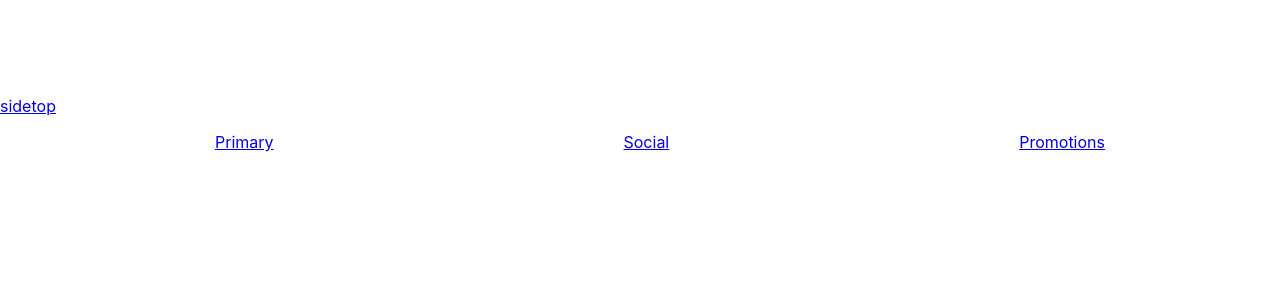
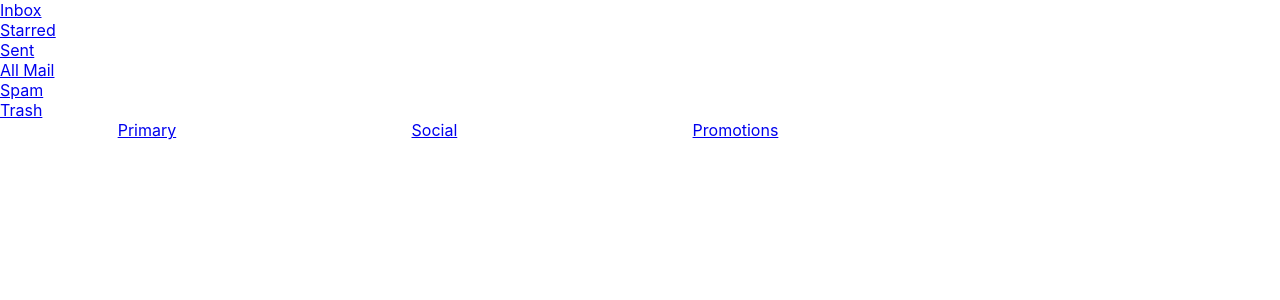
Before and after one commit to milosrancic/reactjs-gmail-clone, a React (Create React App) app: page /topnav in a window 1280 px wide. Shown: the top 300 px of the page. Built offline with nearby package versions, Linux system fonts and the light colour scheme; the HTML template or start-up script is replaced by a standard one.

Commit message:
created new file components

```diff
--- /dev/null
+++ b/src/components/SideNav/AllMail/AllMail.js
@@ -0,0 +1,11 @@
+import React from 'react'
+
+const AllMail = () => {
+  return (
+    <div>
+      ALL MAIL
+    </div>
+  )
+}
+
+export default AllMail;
--- /dev/null
+++ b/src/components/SideNav/Inbox/Inbox.js
@@ -0,0 +1,11 @@
+import React from 'react'
+
+const Inbox = () => {
+  return (
+    <div>
+      Inbox
+    </div>
+  )
+}
+
+export default Inbox;
--- /dev/null
+++ b/src/components/SideNav/Sent/Sent.js
@@ -0,0 +1,11 @@
+import React from 'react'
+
+const Sent = () => {
+  return (
+    <div>
+      SENT
+    </div>
+  )
+}
+
+export default Sent;
--- a/src/components/SideNav/SideNav.js
+++ b/src/components/SideNav/SideNav.js
@@ -1,5 +1,81 @@
 import React from "react";
+import "./SideNav.scss"
+import { Switch, Route, Link } from "react-router-dom";
 
-const SideNav = () => <p>this is SIDENAV component!</p>
+import AllMail from "./AllMail/AllMail";
+import Inbox from "./Inbox/Inbox";
+import Sent from "./Sent/Sent";
+import Starred from "./Starred/Starred";
+import Trash from "./Trash/Trash";
+import Spam from "./Spam/Spam";
+
+const SideNav = () => {
+  return (
+    <div className="SideNav">
+      <ul>
+        {/* <li>
+          <Link to="/sidenav/compose">Compose</Link>
+        </li> */}
+        <li>
+          <Link to="/inbox">Inbox</Link>
+        </li>
+        <li>
+          <Link to="/starred">Starred</Link>
+        </li>
+        <li>
+          <Link to="/sent">Sent</Link>
+        </li>
+        <li>
+          <Link to="/allmail">All Mail</Link>
+        </li>
+        <li>
+          <Link to="/spam">Spam</Link>
+        </li>
+        <li>
+          <Link to="/trash">Trash</Link>
+        </li>
+      </ul>
+
+
+      <Switch>
+        <Route path="/inbox">
+          <Inbox />
+        </Route>
+        <Route path="/starred">
+          <Starred />
+        </Route>
+        <Route path="/sent">
+          <Sent />
+        </Route>
+        <Route path="/allmail">
+          <AllMail />
+        </Route>
+        <Route path="/spam">
+          <Spam />
+        </Route>
+        <Route path="/trash">
+          <Trash />
+        </Route>
+      </Switch>
+    </div>
+  )
+}
 
 export default SideNav;
+
+//       <Switch>
+//         <Route path="/topnav/primary">
+//           <Primary />
+//         </Route>
+//         <Route path="/topnav/social">
+//           <Social />
+//         </Route>
+//         <Route path="/topnav/promotions">
+//           <Promotions />
+//         </Route>
+//       </Switch>
+//     </div>
+//   )
+// }
+
+// export default TopNav;
--- /dev/null
+++ b/src/components/SideNav/SideNav.scss
@@ -0,0 +1,8 @@
+.SideNav {
+  width: 20%;
+}
+.SideNav ul {
+  list-style-type: none;
+  margin: 0;
+  padding: 0;
+}
--- /dev/null
+++ b/src/components/SideNav/Spam/Spam.js
@@ -0,0 +1,10 @@
+import React from 'react'
+
+const Spam = () => {
+  return (
+    <div>
+      SPAM
+    </div>
+  )
+}
+export default Spam;
--- /dev/null
+++ b/src/components/SideNav/Starred/Starred.js
@@ -0,0 +1,10 @@
+import React from 'react'
+
+const Starred = () => {
+  return (
+    <div>
+      STARRED
+    </div>
+  )
+}
+export default Starred;
--- /dev/null
+++ b/src/components/SideNav/Trash/Trash.js
@@ -0,0 +1,10 @@
+import React from 'react'
+
+const Trash = () => {
+  return (
+    <div>
+      TRASH
+    </div>
+  )
+}
+export default Trash;
--- a/src/components/TopNav/TopNav.js
+++ b/src/components/TopNav/TopNav.js
@@ -11,24 +11,24 @@ const TopNav = () => {
     <div className="TopNav">
       <ul>
         <li>
-          <Link to="/topnav/primary">Primary</Link>
+          <Link to="/primary">Primary</Link>
         </li>
         <li>
-          <Link to="/topnav/social">Social</Link>
+          <Link to="/social">Social</Link>
         </li>
         <li>
-          <Link to="/topnav/promotions">Promotions</Link>
+          <Link to="/promotions">Promotions</Link>
         </li>
       </ul>
 
       <Switch>
-        <Route path="/topnav/primary">
+        <Route path="/primary">
           <Primary />
         </Route>
-        <Route path="/topnav/social">
+        <Route path="/social">
           <Social />
         </Route>
-        <Route path="/topnav/promotions">
+        <Route path="/promotions">
           <Promotions />
         </Route>
       </Switch>
--- a/src/components/TopNav/TopNav.scss
+++ b/src/components/TopNav/TopNav.scss
@@ -1,7 +1,12 @@
+.TopNav {
+  width: 70%;
+}
 .TopNav ul {
   display: flex;
   justify-content: space-around;
   list-style-type: none;
+  margin: 0;
+  padding: 0;
 }
 .TopNav a{
   // display: inline-block;
--- a/src/container/App.js
+++ b/src/container/App.js
@@ -9,9 +9,9 @@ class App extends Component {
   render() {
     return (
       <div className="App">
-        {/* <SideNav /> */}
-        {/* <TopNav /> */}
-        <Link to="/sidenav">side</Link>
+        <SideNav />
+        <TopNav />
+        {/* <Link to="/sidenav">side</Link>
         <Link to="/topnav">top</Link>
 
         <Switch>
@@ -21,7 +21,7 @@ class App extends Component {
           <Route path="/topnav">
             <TopNav />
           </Route>
-        </Switch>
+        </Switch> */}
       </div>
     )
   }
--- a/src/container/App.scss
+++ b/src/container/App.scss
@@ -1,4 +1,4 @@
 .App {
   color: black;
-  margin: 6rem auto;
+  // margin: 6rem auto;
 }
```
